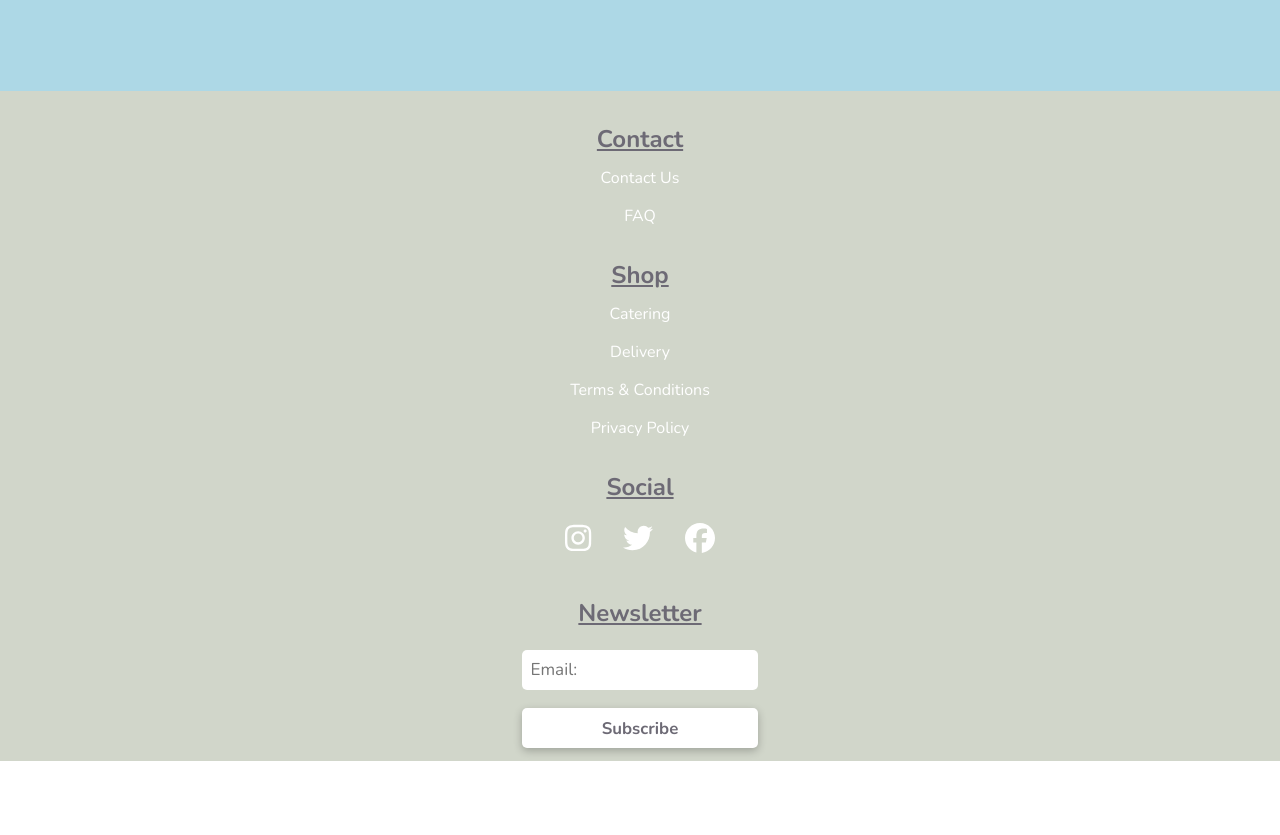
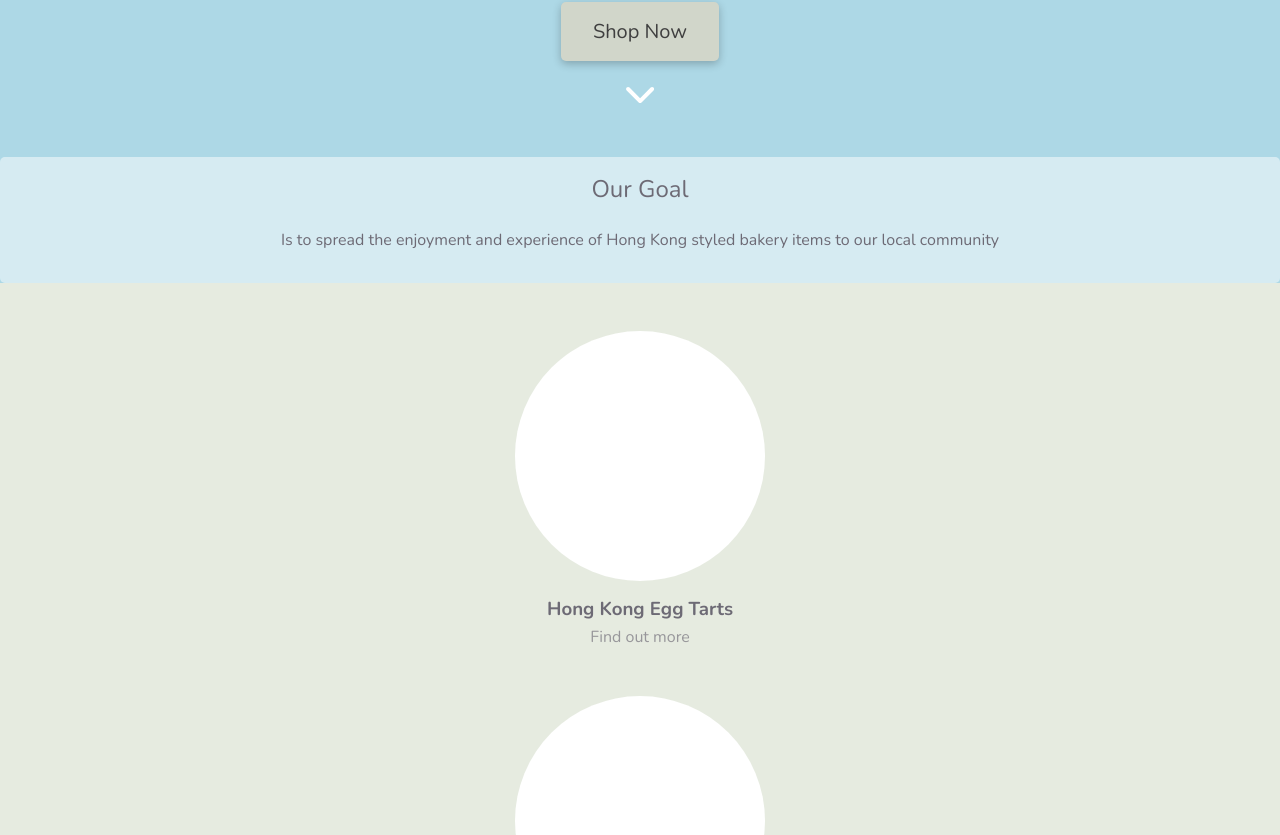
Before and after one commit to robyhho/bbakery, a React (Create React App) app in the folder bbakery/: page / in a window 1280 px wide. Shown: the part 659-1494 px from the top of the page. Before the commit the page ends 1440 px from the top, so only its background shows below. Built offline with nearby package versions, Linux system fonts and the light colour scheme.

Commit message:
Updated landing page, with featured section

```diff
--- /dev/null
+++ b/bbakery/src/components/featured/Featured.jsx
@@ -0,0 +1,14 @@
+import "./featured.css";
+import Product from "../product/Product";
+import { featuredProducts } from "../../data";
+const Featured = () => {
+  return (
+    <div className="productContainer">
+      {featuredProducts.map((item) => (
+        <Product item={item} key={item.id}></Product>
+      ))}
+    </div>
+  );
+};
+
+export default Featured;
--- /dev/null
+++ b/bbakery/src/components/featured/featured.css
@@ -0,0 +1,10 @@
+.productContainer {
+  padding: 3em;
+  height: 100%;
+  background-color: #e6ebe0;
+  display: flex;
+  flex-direction: column;
+  justify-content: center;
+  align-items: center;
+  gap: 3em;
+}
--- /dev/null
+++ b/bbakery/src/components/product/Product.jsx
@@ -0,0 +1,19 @@
+import "./product.css";
+
+const Product = ({ item }) => {
+  const handleClick = () => {
+    console.log(item.id);
+  };
+
+  return (
+    <div>
+      <span className="dot"></span>
+      <h3 className="productTitle">{item.name}</h3>
+      <p className="findSpan" onClick={handleClick}>
+        Find out more
+      </p>
+    </div>
+  );
+};
+
+export default Product;
--- /dev/null
+++ b/bbakery/src/components/product/product.css
@@ -0,0 +1,16 @@
+.dot {
+  height: 250px;
+  width: 250px;
+  background-color: #ffffff;
+  border-radius: 50%;
+  display: inline-block;
+}
+
+.productTitle {
+  color: #6d6a75;
+  padding: 0.5em 0 0.2em 0;
+}
+
+.findSpan {
+  color: #97969a;
+}
--- /dev/null
+++ b/bbakery/src/data.js
@@ -0,0 +1,14 @@
+export const featuredProducts = [
+  {
+    id: 1,
+    name: "Hong Kong Egg Tarts",
+  },
+  {
+    id: 2,
+    name: "Pineapple Buns",
+  },
+  {
+    id: 3,
+    name: "Char Siu Bao",
+  },
+];
--- /dev/null
+++ b/bbakery/src/pages/home/Goal.jsx
@@ -0,0 +1,17 @@
+import "./goal.css";
+
+const Goal = () => {
+  return (
+    <>
+      <div className="container">
+        <h3 className="title">Our Goal</h3>
+        <p className="para">
+          Is to spread the enjoyment and experience of Hong Kong styled bakery
+          items to our local community
+        </p>
+      </div>
+    </>
+  );
+};
+
+export default Goal;
--- a/bbakery/src/pages/home/Home.jsx
+++ b/bbakery/src/pages/home/Home.jsx
@@ -1,6 +1,8 @@
 import "./home.css";
 import Navbar from "../../components/navbar/Navbar";
 import Footer from "../../components/footer/Footer";
+import Goal from "./Goal";
+import LandingProduct from "./LandingProduct";
 import { FontAwesomeIcon } from "@fortawesome/react-fontawesome";
 import { faChevronDown } from "@fortawesome/free-solid-svg-icons";
 
@@ -18,6 +20,8 @@ const Home = () => {
           ></FontAwesomeIcon>
         </section>
       </div>
+      <Goal></Goal>
+      <LandingProduct></LandingProduct>
       <Footer></Footer>
     </>
   );
--- /dev/null
+++ b/bbakery/src/pages/home/LandingProduct.jsx
@@ -0,0 +1,12 @@
+import "./landingProduct.css";
+import Featured from "../../components/featured/Featured";
+
+const LandingProduct = () => {
+  return (
+    <>
+      <Featured></Featured>
+    </>
+  );
+};
+
+export default LandingProduct;
--- /dev/null
+++ b/bbakery/src/pages/home/goal.css
@@ -0,0 +1,30 @@
+body {
+  width: 100vw;
+  background-color: lightblue;
+}
+
+.container {
+  background-color: rgba(255, 255, 255, 0.5);
+  width: 100%;
+  margin: 1em auto 0em auto;
+  padding: 1em;
+  border-radius: 5px;
+}
+
+h3,
+p {
+  text-align: center;
+}
+
+.title {
+  font-size: 1.5em;
+  font-weight: 300;
+  padding-bottom: 1em;
+  color: #6d6a75;
+}
+
+.para {
+  font-weight: 200;
+  padding-bottom: 1em;
+  color: #6d6a75;
+}
--- a/bbakery/src/pages/home/home.css
+++ b/bbakery/src/pages/home/home.css
@@ -1,8 +1,9 @@
 .top-container {
   display: flex;
   height: calc(100vh - 50px);
+  margin-top: 50px;
   flex-direction: column;
-  justify-content: space-around;
+  justify-content: space-between;
   align-items: center;
   background-color: lightblue;
 }
@@ -12,6 +13,7 @@ h1 {
   font-size: 32px;
   font-weight: 300;
   text-align: center;
+  padding-top: 5em;
 }
 
 .btnSection {
@@ -19,6 +21,7 @@ h1 {
   flex-direction: column;
   color: white;
   font-size: 2rem;
+  padding-bottom: 1em;
 }
 
 .btn {
@@ -28,6 +31,12 @@ h1 {
   border: none;
   color: #3f3f3f;
   border-radius: 5px;
+  box-shadow: rgba(0, 0, 0, 0.24) 0px 3px 8px;
+}
+
+.btn:hover {
+  transform: scale(1.1);
+  transition: 500ms linear;
 }
 
 .downarrow {
```
Also changed, not shown: bbakery/src/pages/home/landingProduct.css (added).
